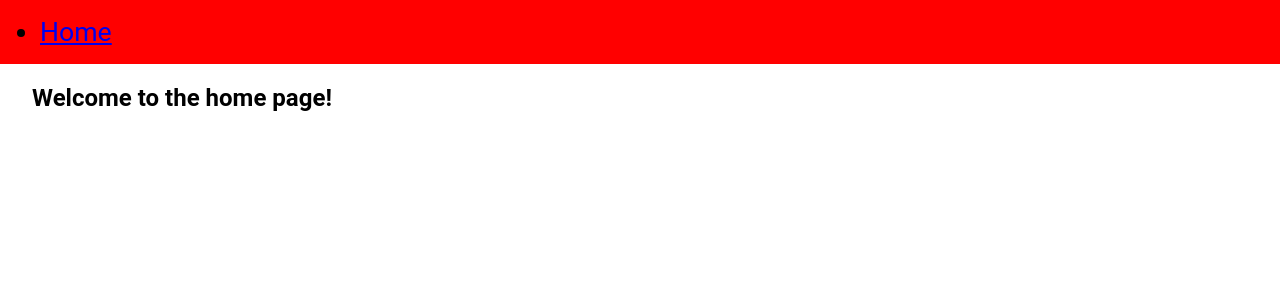
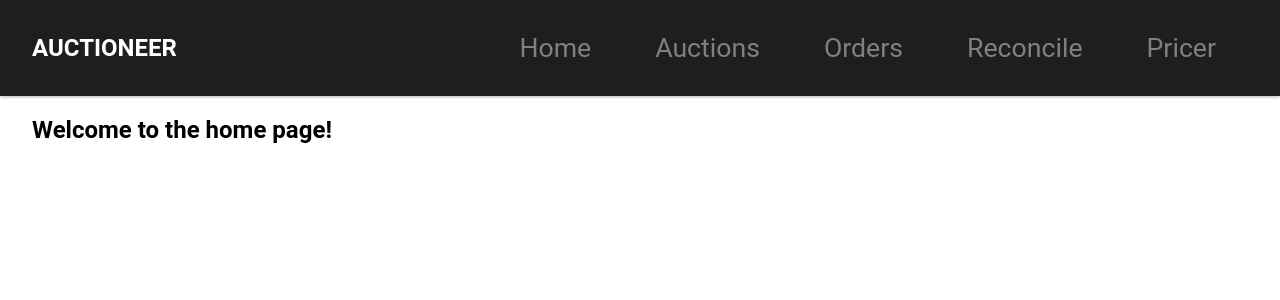
Before and after one commit to jack-lovett/pythonAuctioneer, a Flask app: template templates/index.html in a window 1280 px wide. Shown: the top 300 px of the page. Run offline with Flask 3, Linux system fonts and the light colour scheme; the template is opened without the code that fills it, so the values that code supplies are empty; style sheets or scripts are compiled from the project's sources.

Commit message:
Add complete navigation functionality

```diff
--- a/static/css/navigation.sass
+++ b/static/css/navigation.sass
@@ -1,7 +1,31 @@
 nav
+  color: white
   display: flex
-  background-color: red
+  align-items: center
+  justify-content: space-between
+  background-color: rgb(30,30,30)
+  padding: 0 2rem
+  box-shadow: rgba(0, 0, 0, 0.3) 0 1px 3px
+
+  ul
+    display: flex
+    align-items: center
+    margin: 0
 
   li
-    background-color: red
     font-size: 20pt
+    list-style: none
+
+    a
+      display: block
+      padding: 2rem 2rem
+      text-decoration: none
+      color: grey
+      transition: 0.3s ease-in-out
+      cursor: pointer
+
+      &.active
+        background-color: rgb(60,60,60)
+
+      &:hover
+        color: white
--- a/templates/navigation.html
+++ b/templates/navigation.html
@@ -1,6 +1,11 @@
 <link rel="stylesheet" href="{{ url_for('static', filename='css/navigation.css') }}">
 <nav>
+    <h1>AUCTIONEER</h1>
     <ul>
-        <li><a href="{{ url_for('home') }}">Home</a></li>
+        <li><a href="{{ url_for('index') }}" class="{{ 'active' if request.path == url_for('index') else '' }}">Home</a></li>
+        <li><a href="{{ url_for('auctions') }}" class="{{ 'active' if request.path == url_for('auctions') else '' }}">Auctions</a></li>
+        <li><a href="{{ url_for('orders') }}" class="{{ 'active' if request.path == url_for('orders') else '' }}">Orders</a></li>
+        <li><a href="{{ url_for('reconcile') }}" class="{{ 'active' if request.path == url_for('reconcile') else '' }}">Reconcile</a></li>
+        <li><a href="{{ url_for('pricer') }}" class="{{ 'active' if request.path == url_for('pricer') else '' }}">Pricer</a></li>
     </ul>
 </nav>
```
